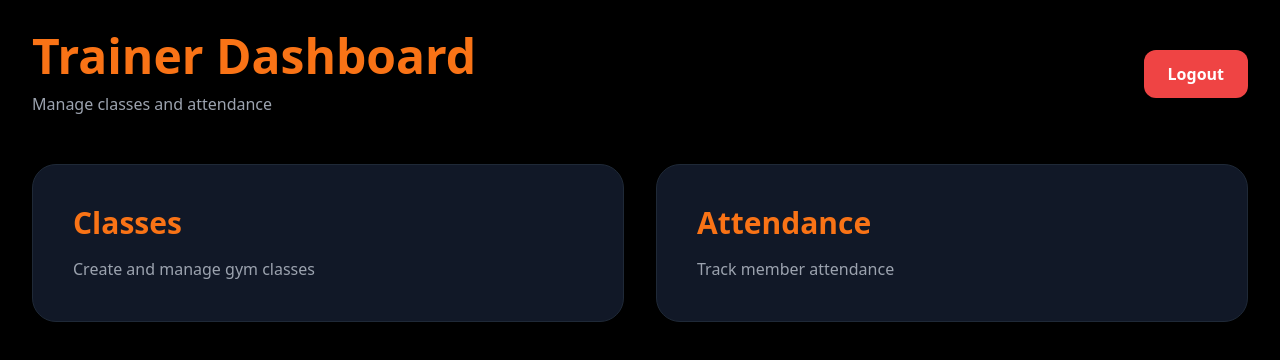
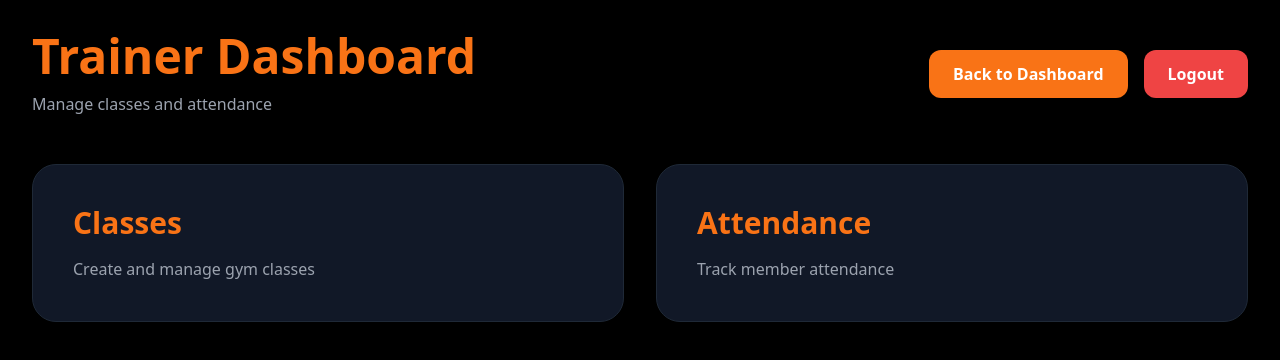
Before and after one commit to elllp24/mypersonal-trainer, a React (Create React App) app: page /trainer-dashboard in a window 1280 px wide. Shown: the top 360 px of the page. Built offline with nearby package versions, Linux system fonts and the light colour scheme.

Commit message:
Added back to dashboard button in member dashboard

```diff
--- a/src/pages/MemberDashboard.jsx
+++ b/src/pages/MemberDashboard.jsx
@@ -9,6 +9,12 @@ export default function MemberDashboard() {
     localStorage.removeItem("role");
 
     navigate("/login");
+
+  };
+
+  const backDashboard = () => {
+
+    navigate("/admin-dashboard");
 
   };
 
@@ -32,6 +38,15 @@ export default function MemberDashboard() {
 
         </div>
 
+        <div className="flex gap-4">
+
+          <button
+            onClick={backDashboard}
+            className="bg-orange-500 hover:bg-orange-600 px-6 py-3 rounded-xl font-bold"
+          >
+            Back to Dashboard
+          </button>
+
           <button
             onClick={logout}
             className="bg-red-500 hover:bg-red-600 px-6 py-3 rounded-xl font-bold"
@@ -41,6 +56,7 @@ export default function MemberDashboard() {
 
         </div>
 
+      </div>
 
       {/* MEMBER INFO */}
 
@@ -48,7 +64,7 @@ export default function MemberDashboard() {
 
         {/* MY CLASSES */}
 
-        <div className="bg-gray-900 border border-gray-800 rounded-3xl p-10">
+        <div className="bg-gray-900 border border-gray-800 rounded-3xl p-10 hover:border-orange-500 transition">
 
           <h2 className="text-3xl font-bold text-orange-500 mb-4">
             My Classes
@@ -60,10 +76,9 @@ export default function MemberDashboard() {
 
         </div>
 
-
         {/* ATTENDANCE */}
 
-        <div className="bg-gray-900 border border-gray-800 rounded-3xl p-10">
+        <div className="bg-gray-900 border border-gray-800 rounded-3xl p-10 hover:border-orange-500 transition">
 
           <h2 className="text-3xl font-bold text-orange-500 mb-4">
             Attendance
@@ -75,10 +90,9 @@ export default function MemberDashboard() {
 
         </div>
 
-
         {/* MEMBERSHIP */}
 
-        <div className="bg-gray-900 border border-gray-800 rounded-3xl p-10">
+        <div className="bg-gray-900 border border-gray-800 rounded-3xl p-10 hover:border-orange-500 transition">
 
           <h2 className="text-3xl font-bold text-orange-500 mb-4">
             Membership
--- a/src/pages/TrainerDashboard.jsx
+++ b/src/pages/TrainerDashboard.jsx
@@ -7,8 +7,13 @@ export default function TrainerDashboard() {
   const logout = () => {
 
     localStorage.removeItem("role");
+    navigate("/login");
 
-    navigate("/login");
+  };
+
+  const backDashboard = () => {
+
+    navigate("/admin-dashboard");
 
   };
 
@@ -32,6 +37,15 @@ export default function TrainerDashboard() {
 
         </div>
 
+        <div className="flex gap-4">
+
+          <button
+            onClick={backDashboard}
+            className="bg-orange-500 hover:bg-orange-600 px-6 py-3 rounded-xl font-bold"
+          >
+            Back to Dashboard
+          </button>
+
           <button
             onClick={logout}
             className="bg-red-500 hover:bg-red-600 px-6 py-3 rounded-xl font-bold"
@@ -41,6 +55,7 @@ export default function TrainerDashboard() {
 
         </div>
 
+      </div>
 
       {/* CARDS */}
 
@@ -62,7 +77,6 @@ export default function TrainerDashboard() {
           </p>
 
         </Link>
-
 
         {/* ATTENDANCE */}
 
```
Lines whose indentation alone changed are shown as unchanged.
